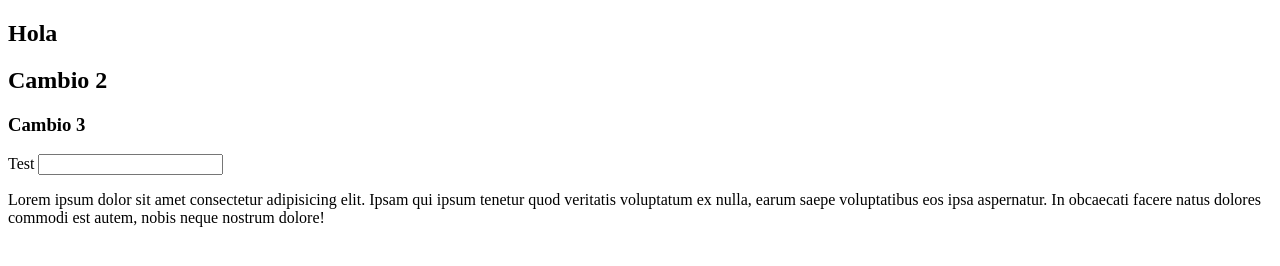
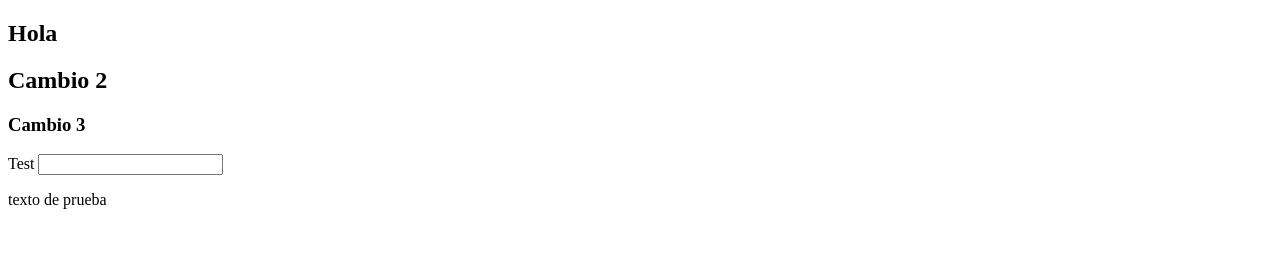
Before and after one commit to uaggit99/test_git, a plain HTML site: page index.html in a window 1280 px wide. Drawn offline with Linux system fonts and the light colour scheme.

Commit message:
feat:cambio texto p

```diff
--- a/index.html
+++ b/index.html
@@ -13,10 +13,7 @@
       <label for="test">Test</label>
       <input type="text" id="test">
       <p>
-        Lorem ipsum dolor sit amet consectetur adipisicing elit. Ipsam qui ipsum
-        tenetur quod veritatis voluptatum ex nulla, earum saepe voluptatibus eos
-        ipsa aspernatur. In obcaecati facere natus dolores commodi est autem,
-        nobis neque nostrum dolore!
+        texto  de prueba
       </p>
     </section>
 
```
